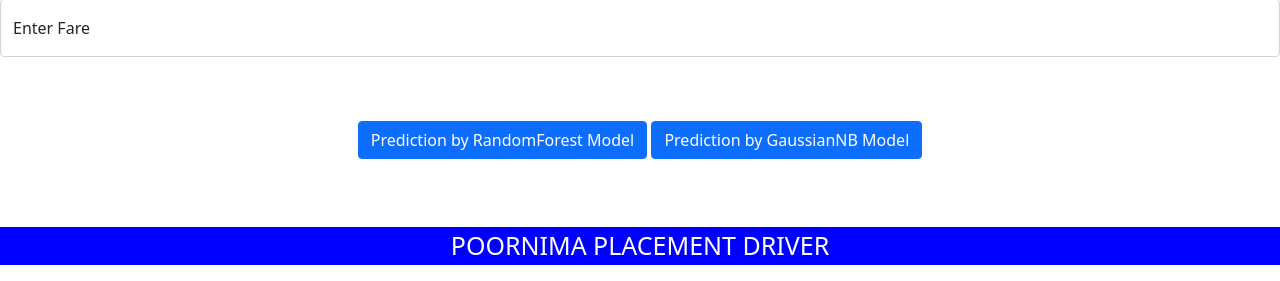
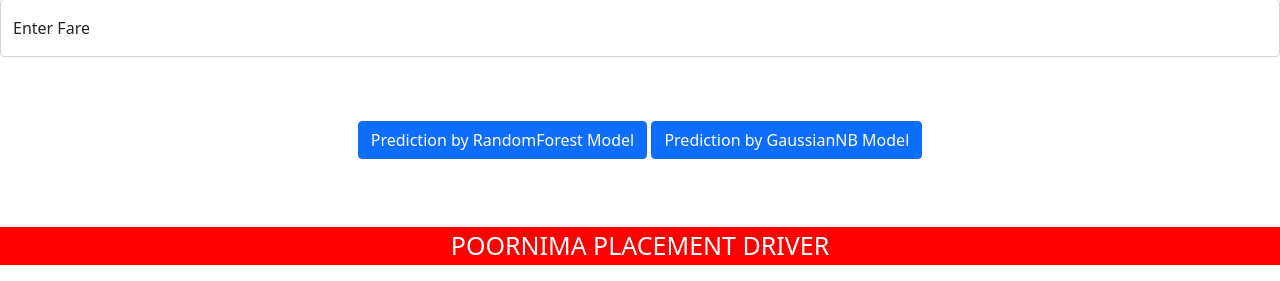
Before and after one commit to KratiM19/Project_6_Placement_Prediction, a Flask app: page / in a window 1280 px wide. Shown: the part 721-1002 px from the top of the page. Run offline with Flask 2, Linux system fonts and the light colour scheme; parts of the project's set-up code (start-up, migrations or seed data) failed here and were passed over.

Commit message:
Update index.html

```diff
--- a/templates/index.html
+++ b/templates/index.html
@@ -80,7 +80,7 @@ div {text-align: center;}
 
 </div>
 
-<div class="" style="background-color:blue;" >
+<div class="" style="background-color:red;" >
 <div class="clearfix">
 
 <div class="col-md-12">
```
